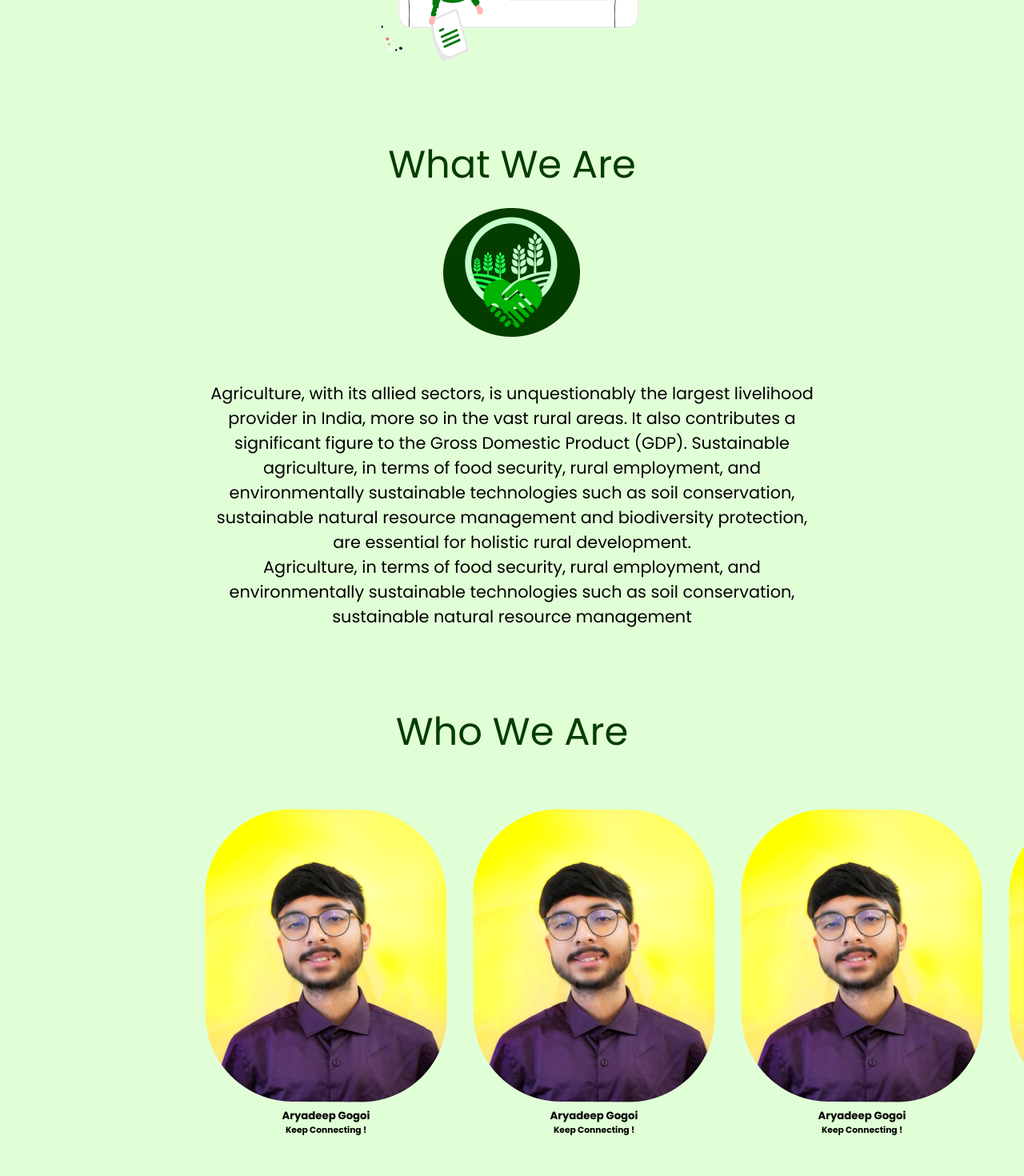
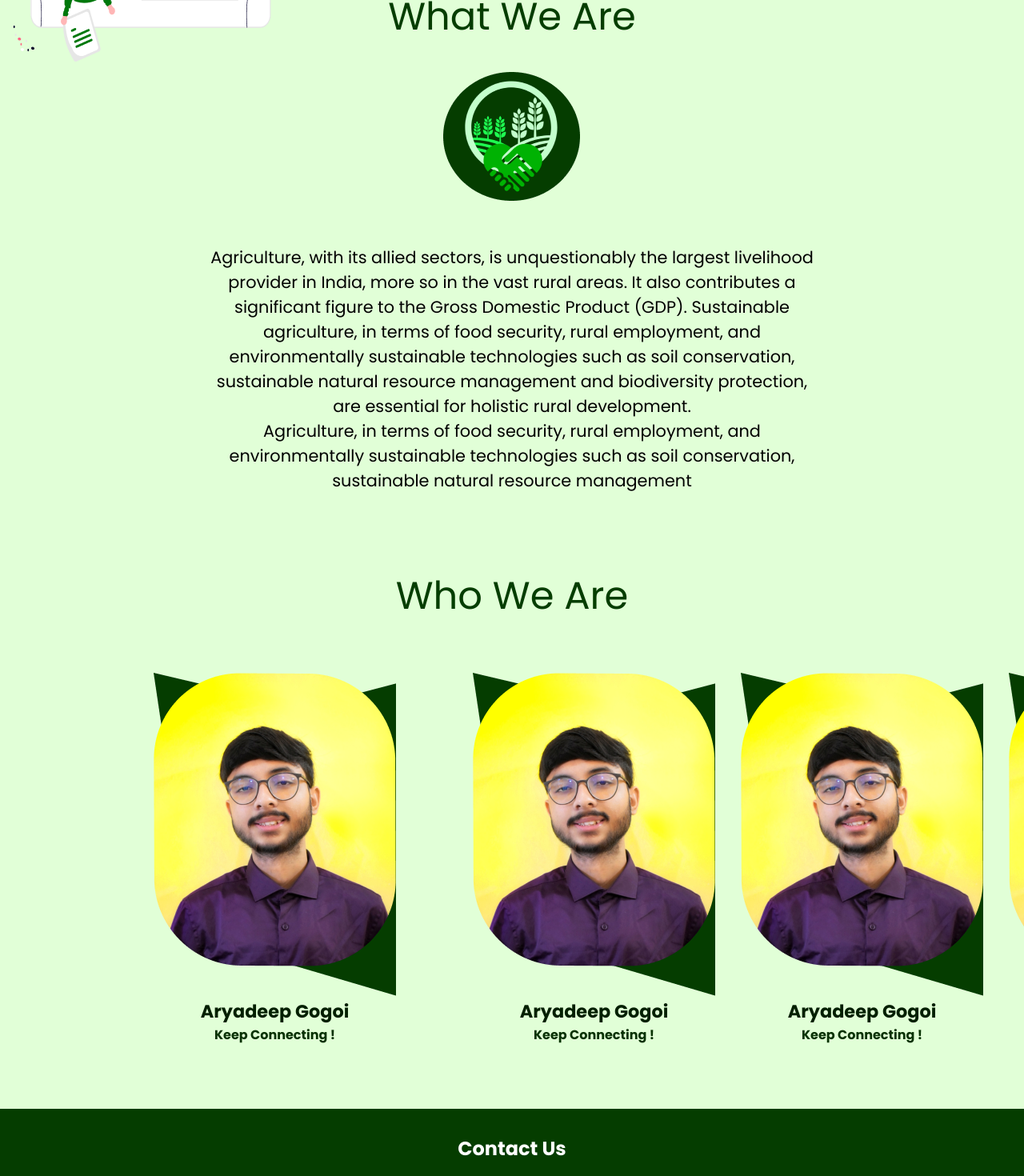
Before and after one commit to Arya-Deep-31/AgriShare-frontend, a React (Vite) app: page /aboutus in a window 1280 px wide. Shown: the part 220-1690 px from the top of the page at 80% size. Built offline with nearby package versions, Linux system fonts and the light colour scheme; the HTML template or start-up script is replaced by a standard one; a web font is replaced by a local one.

Commit message:
about us page

```diff
--- a/src/Components/WhatWeAre/WhatWeAre.jsx
+++ b/src/Components/WhatWeAre/WhatWeAre.jsx
@@ -2,9 +2,10 @@ import styles from "./WhatWeAre.module.scss";
 
 const AboutUs = () => {
   return (
+<>
+   <img classname = {styles.aboutus} src="aboutus/aboutus.png" alt="" />
 
     <div className={styles.container}>
-              <img classname = {styles.aboutus} src="aboutus/aboutus.png" alt="" />
 
       <div className={styles.heading}>
         <p>What We Are</p>
@@ -26,6 +27,7 @@ const AboutUs = () => {
         </p>
       </div>
     </div>
+    </>
   );
 };
 
--- a/src/Components/WhatWeAre/WhatWeAre.module.scss
+++ b/src/Components/WhatWeAre/WhatWeAre.module.scss
@@ -1,3 +1,13 @@
+.aboutus{
+  text-align: left;
+  margin-right: 5rem;
+  width: 0.1rem;
+  height: 0.1rem;
+
+
+}
+
+
 .container {
     width: 100%;
     display: flex;
@@ -5,15 +15,14 @@
     justify-content: center;
     align-items: center;
 
-    .aboutus{
-      text-align: left;
-      width: 100%;
 
-    }
+
 
     .heading {
       display: flex;
-      margin-top: 3rem;
+
+      position: absolute;
+      top: 10rem;
       justify-content: center;
       align-items: center;
       p {
--- a/src/Components/WhoWeAre/WhoWeAre.jsx
+++ b/src/Components/WhoWeAre/WhoWeAre.jsx
@@ -10,6 +10,7 @@ const AboutUs = () => {
       <div className={styles.content}>
         <div className={styles.founder1}>
         <img src="./images/aryadeep.png" alt="" />
+        {/* <img src="./images/founderbg.png" alt="" /> */}
         <h5>Aryadeep Gogoi</h5>
         <h6>Keep Connecting !</h6>
         </div>
--- a/src/Components/WhoWeAre/WhoWeAre.module.scss
+++ b/src/Components/WhoWeAre/WhoWeAre.module.scss
@@ -31,10 +31,18 @@
       gap: 2rem;
       justify-content: space-around;
       margin-bottom: 5rem;
-      p {
-        font-size: 1.3rem;
-        text-align: center;
-      }
+      background-repeat: no-repeat;
+
+    }
+    h5{
+        margin-top: 2rem;
+        font-size: 1.4rem;
+        color: #031f00;
+    }
+    h6{
+        font-size: 1rem;
+        color: #083103;
+
     }
   }
 
@@ -42,16 +50,33 @@
 
   .founder1{
     text-align: center;
+    background-image: url(/images/founderbg.png);
+    transform: translateX(-4rem);
+    background-repeat: no-repeat;
+
+
   }
   .founder2{
     text-align: center;
+    background-image: url(/images/founderbg.png);
+    background-repeat: no-repeat;
+
+
 
   }
   .founder3{
     text-align: center;
+    background-repeat: no-repeat;
+
+    background-image: url(/images/founderbg.png);
+
 
   }
   .founder4{
     text-align: center;
+    background-image: url(/images/founderbg.png);
+    background-repeat: no-repeat;
+
+
 
   }
```
Also changed, not shown: public/images/founderbg.png (added).
